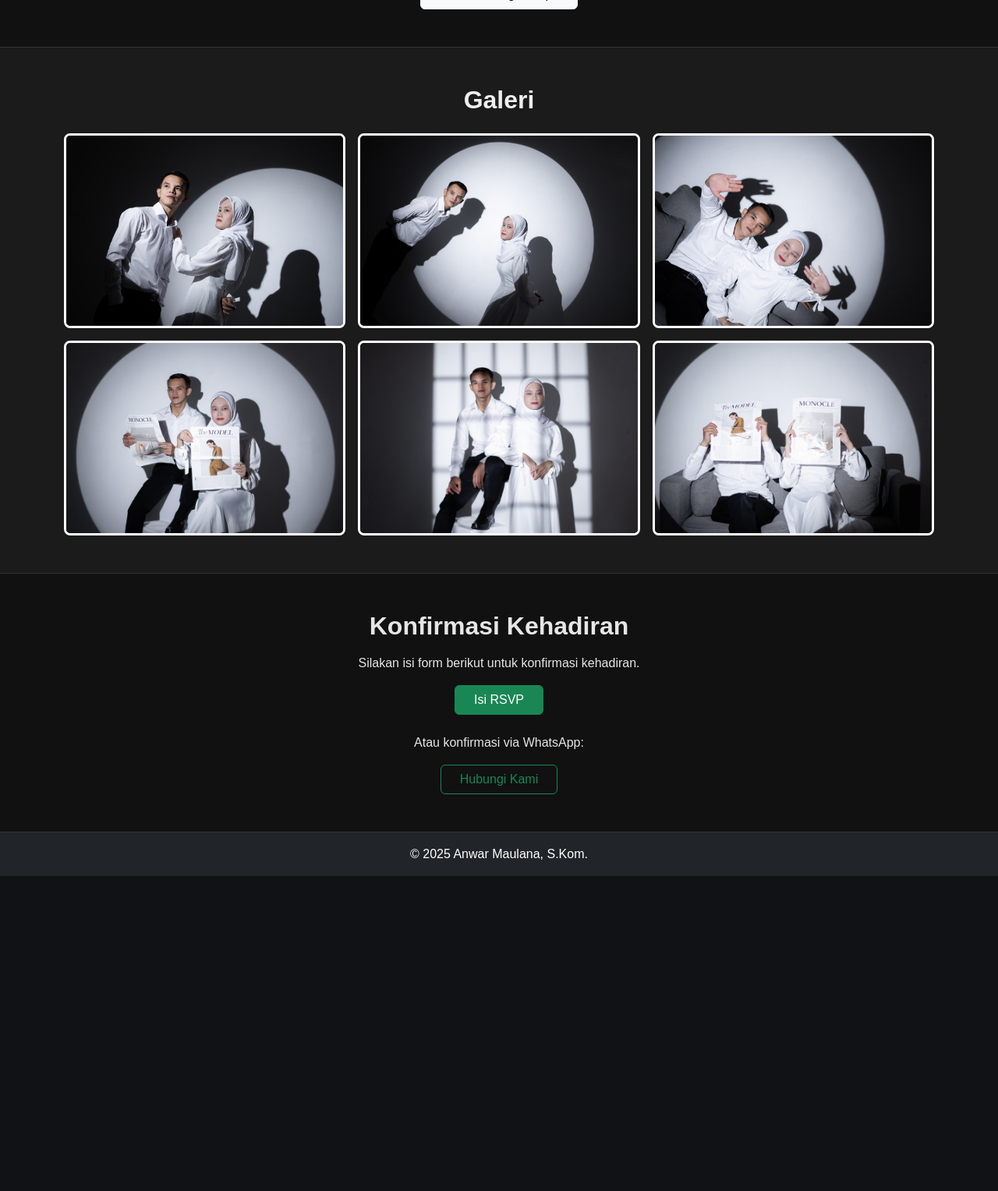
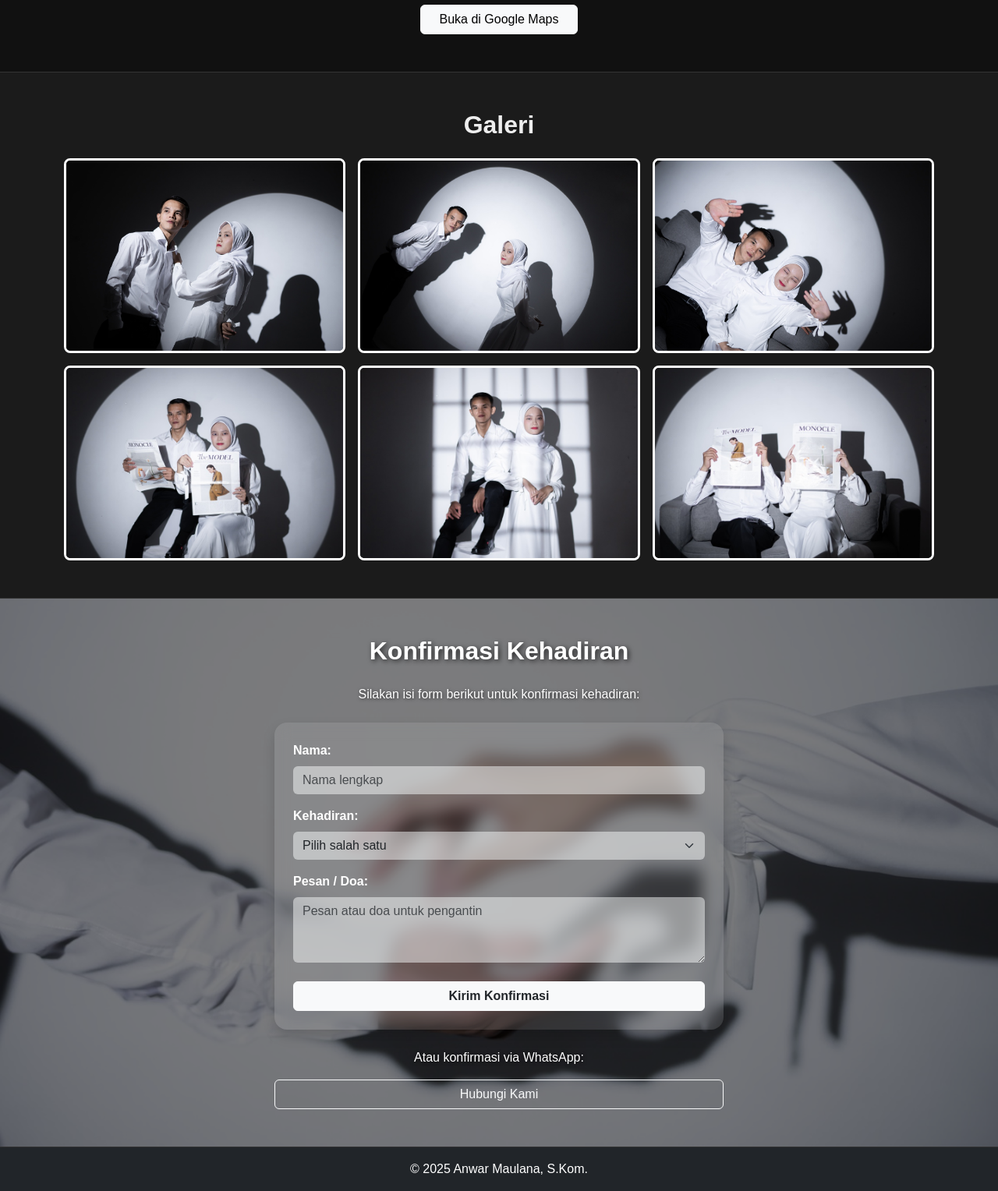
Before and after one commit to anwarmaulana157/wedding_inv.github.io, a PHP site: page / in a window 1280 px wide. Shown: the part 2752-4280 px from the top of the page at 78% size. Before the commit the page ends 3876 px from the top, so only its background shows below. Run offline with PHP 8.4, Linux system fonts and the light colour scheme.

Commit message:
Perbaikan Lokasi, RSVP

```diff
--- a/index.php
+++ b/index.php
@@ -371,22 +371,27 @@
 
                 <div class="col-12 col-md-6 mb-4">
                     <div class="p-4 border rounded-3 h-100">
-                        <h4 class="fw-semibold">Akad Nikah</h4>
-                        <p class="mt-3">
-                            <strong>Selasa, 10 Juni 2025</strong><br>
+                        <h4 class="fw-semibold mb-3">Akad Nikah</h4>
+                        <p class="mb-0">
+                            <strong>Minggu, 21 Desember 2025</strong><br>
                             Pukul 09.00 WIB<br>
-                            Bertempat di Gedung xxxx
+                            Bertempat di Dusun Cisambeng RT 04 RW 07<br>
+                            Desa Cijeler, Kecamatan Situraja,<br>
+                            Kabupaten Sumedang
                         </p>
                     </div>
                 </div>
 
+
                 <div class="col-12 col-md-6 mb-4">
                     <div class="p-4 border rounded-3 h-100">
-                        <h4 class="fw-semibold">Resepsi</h4>
-                        <p class="mt-3">
-                            <strong>Selasa, 10 Juni 2025</strong><br>
-                            Pukul 11.00 – 14.00 WIB<br>
-                            Bertempat di Gedung xxxx
+                        <h4 class="fw-semibold mb-3">Resepsi</h4>
+                        <p class="mb-0">
+                            <strong>Minggu, 21 Desember 2025</strong><br>
+                            Pukul 11.00 WIB<br>
+                            Bertempat di Dusun Cisambeng RT 04 RW 07<br>
+                            Desa Cijeler, Kecamatan Situraja,<br>
+                            Kabupaten Sumedang
                         </p>
                     </div>
                 </div>
@@ -399,37 +404,34 @@
     <!-- SECTION: LOKASI -->
     <!-- =============== -->
     <section class="py-5" id="lokasi">
-        <div class="container text-center">
-            <h2 class="fw-bold mb-4">Lokasi Acara</h2>
+        <h2 class="fw-bold text-center mb-4">Lokasi Acara</h2>
 
-            <div class="row justify-content-center">
-                <div class="col-12 col-md-10">
+        <!-- Map full-width -->
+        <div class="w-100">
             <iframe
                 src="https://www.google.com/maps/embed?pb=!1m17!1m12!1m3!1d3961.2538406947956!2d107.99849407499592!3d-6.860150993138373!2m3!1f0!2f0!3f0!3m2!1i1024!2i768!4f13.1!3m2!1m1!2s!5e0!3m2!1sid!2sid!4v1764451609197!5m2!1sid!2sid"
-                        class="w-100"
+                width="100%"
                 height="450"
                 style="border:0;"
                 allowfullscreen=""
                 loading="lazy"
                 referrerpolicy="no-referrer-when-downgrade">
             </iframe>
+        </div>
 
-
-
+        <div class="text-center mt-3">
             <a href="https://maps.app.goo.gl/wm4vrb5EJJCAY4kg7" target="_blank"
-                        class="btn btn-light px-4 mt-3">
+                class="btn btn-light px-4">
                 Buka di Google Maps
             </a>
-
-                </div>
-            </div>
         </div>
     </section>
+
 
     <!-- =============== -->
     <!-- SECTION: GALERI -->
     <!-- =============== -->
-    <section class="py-5 bg-light">
+    <section class="py-5 bg-light" id="galeri">
         <div class="container text-center">
             <h2 class="fw-bold mb-4">Galeri</h2>
 
@@ -459,19 +461,59 @@
     <!-- =============== -->
     <!-- SECTION: RSVP -->
     <!-- =============== -->
-    <section class="py-5 text-center">
-        <div class="container">
-            <h2 class="fw-bold mb-3">Konfirmasi Kehadiran</h2>
+    <section class="py-5 text-center" id="rsvp"
+        style="background-image: url('assets/images/images4.jpg'); background-size: cover; background-position: center; position: relative;">
 
-            <p>Silakan isi form berikut untuk konfirmasi kehadiran.</p>
+        <!-- Overlay gelap -->
+        <div class="position-absolute top-0 start-0 w-100 h-100"
+            style="background: rgba(0,0,0,0.5); z-index: 1;"></div>
 
-            <a href="https://forms.gle/xxxx" target="_blank" class="btn btn-success px-4">Isi RSVP</a>
+        <div class="container position-relative text-white" style="z-index: 2; max-width: 600px;">
+            <h2 class="fw-bold mb-4" style="text-shadow: 2px 2px 6px rgba(0,0,0,0.7);">
+                Konfirmasi Kehadiran
+            </h2>
 
-            <p class="mt-4">Atau konfirmasi via WhatsApp:</p>
+            <p class="mb-4" style="text-shadow: 1px 1px 4px rgba(0,0,0,0.6);">
+                Silakan isi form berikut untuk konfirmasi kehadiran:
+            </p>
 
-            <a href="https://wa.me/628xxxx" target="_blank" class="btn btn-outline-success px-4">Hubungi Kami</a>
+            <form action="https://example.com/submit-rsvp" method="POST" class="p-4 rounded-4 shadow"
+                style="background: rgba(255,255,255,0.1); backdrop-filter: blur(10px);">
+
+                <div class="mb-3 text-start">
+                    <label for="name" class="form-label fw-semibold">Nama:</label>
+                    <input type="text" class="form-control bg-light bg-opacity-50 border-0 text-dark"
+                        id="name" name="name" placeholder="Nama lengkap" required>
+                </div>
+
+                <div class="mb-3 text-start">
+                    <label for="attendance" class="form-label fw-semibold">Kehadiran:</label>
+                    <select class="form-select bg-light bg-opacity-50 border-0 text-dark"
+                        id="attendance" name="attendance" required>
+                        <option value="" disabled selected>Pilih salah satu</option>
+                        <option value="Hadir">Hadir</option>
+                        <option value="Tidak Hadir">Tidak Hadir</option>
+                    </select>
+                </div>
+
+                <div class="mb-3 text-start">
+                    <label for="message" class="form-label fw-semibold">Pesan / Doa:</label>
+                    <textarea class="form-control bg-light bg-opacity-50 border-0 text-dark"
+                        id="message" name="message" rows="3" placeholder="Pesan atau doa untuk pengantin"></textarea>
+                </div>
+
+                <button type="submit" class="btn btn-light text-dark fw-bold px-4 mt-2 w-100"
+                    style="transition: 0.3s;">Kirim Konfirmasi</button>
+            </form>
+
+            <p class="mt-4" style="text-shadow: 1px 1px 4px rgba(0,0,0,0.6);">Atau konfirmasi via WhatsApp:</p>
+            <a href="https://wa.me/6281322458451" target="_blank" class="btn btn-outline-light px-4 w-100">
+                Hubungi Kami
+            </a>
         </div>
     </section>
+
+
 
     <!-- FOOTER -->
     <footer class="py-3 bg-dark text-white text-center">
```
Lines whose indentation alone changed are shown as unchanged.
